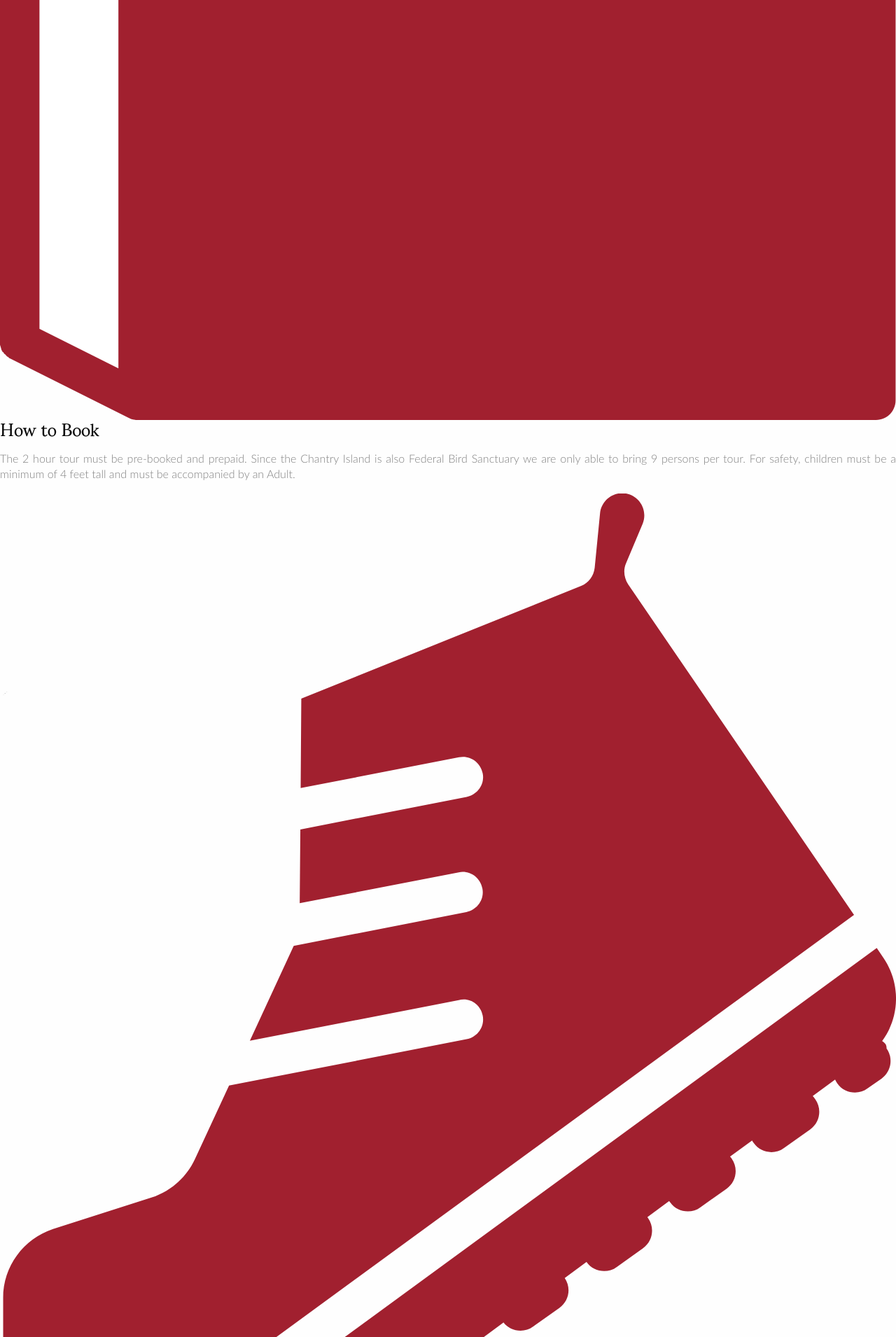
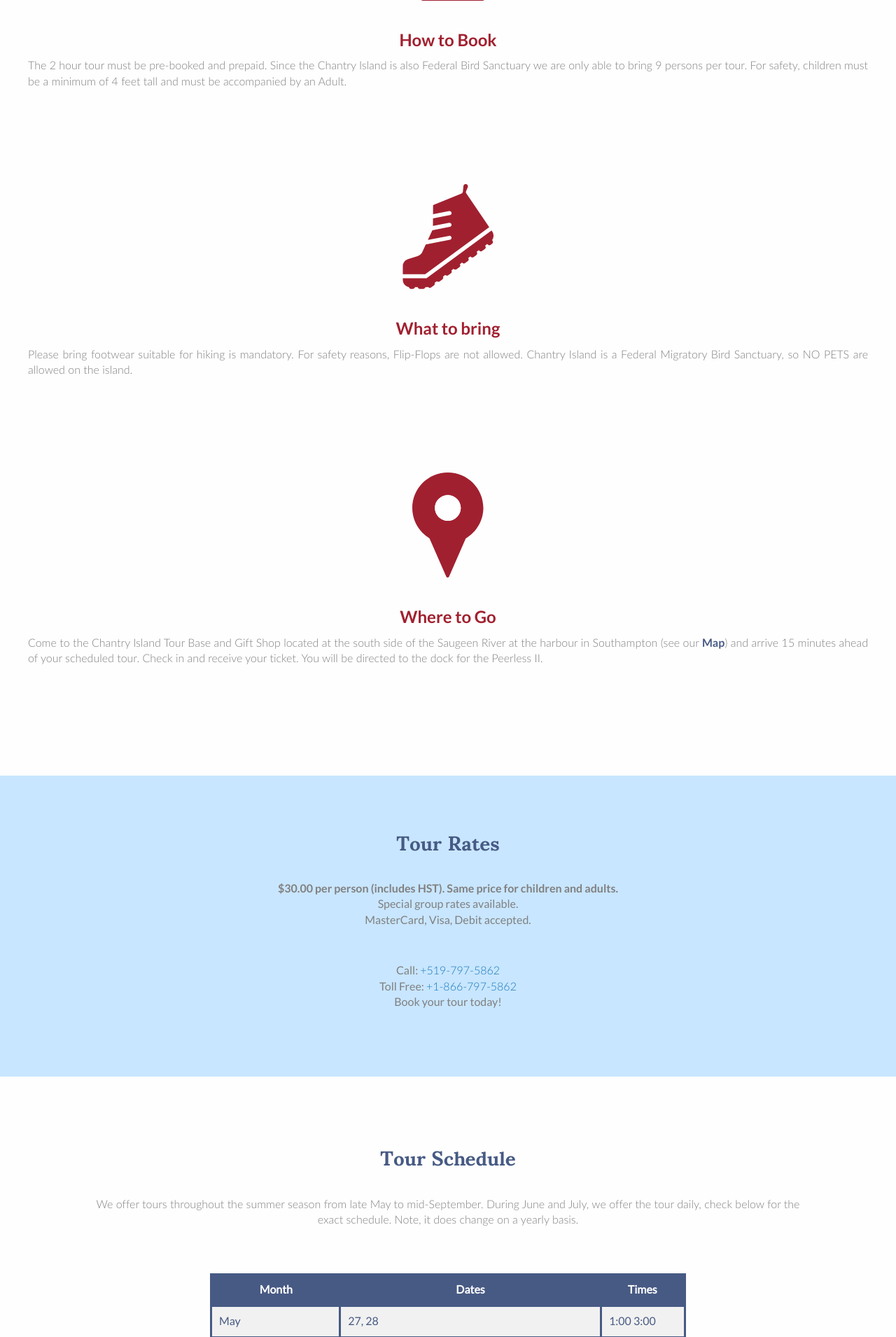
Before and after one commit to mvcrossley/crossley-koza-chantry-island, a PHP site: page /tours.php in a window 1280 px wide. Shown: the part 2138-4048 px from the top of the page at 70% size. Run offline with PHP 8.4, Linux system fonts and the light colour scheme; some libraries are stand-ins or nearby versions.

Commit message:
Add files via upload

```diff
--- a/css/app.css
+++ b/css/app.css
@@ -45,7 +45,7 @@
 /*---------------------------------------------------------------------------------CSS RESET------------------*/
 
 body, html {
-    font-size: 100%
+    font-size: 100%;
     margin: 0 auto;
     padding: 0;
 }
@@ -284,16 +284,139 @@ a{
     width: 80px;
 }
 
+
+/*-------------------------------------------------TOUR STARTS HERE------*/
+
+
 #history h2
 {
     margin-top: 20px;
 }
 
+#tourHeader {
+  background-color: #a1202f;
+  margin-bottom: 30px;
+}
+
+#tourHeader h2, #tourRates h2, #tourSchedule h2 {
+    text-align: center;
+    font-family: 'sumanabold';
+    font-size: 1.8em;
+    margin-top: 100px;
+}
+
+#tourHeader h2 {
+    margin-top: 50px;
+}
+
+#tourHeader p, #tourRates p, #tourSchedule p {
+    margin-top: 30px;
+    text-align: center;
+    font-size: 1em;
+}
+
+#tourHeader .downarrow {
+    width: 80px;
+}
+
+#tourInfo{
+    background-color: #475a84;
+}
+
+#tInfo{
+    padding-top: 50px;
+    height: auto;
+}
+
+#tInfo h2{
+    font-size: 1.7em;
+}
+
+#tInfo p{
+    font-size: 1em;
+}
+
+#tourDetails{
+    margin: 100px auto;
+}
+
+.tourDetail{
+    padding: 40px;
+    text-align: center;
+}
+
+.tourDetail h3{
+    font-family: 'latobold', sans-serif;
+    font-size: 1.5em;
+    text-align: center;
+    color: #a1202f;
+}
+
+.tourDetail p{
+    font-size: 1em;
+}
+.tourDetail p a{
+    font-family: 'latobold', sans-serif;
+}
+
+.tourDetail img{
+    height: 150px;
+    margin: 40px 20px;
+}
+
+#tourRates{
+    background-color: #c8e6ff;
+}
+
+#tourRates h2{
+    margin-top: 80px;
+}
+
+#tourRates p{
+    font-size: 1em;
+    font-family: 'latoregular', sans-serif;
+}
+#tourRates p span{
+    font-family: 'latobold';
+}
+
+#tourTable{
+    padding: 30px 10px;
+    margin: 0 auto;
+    max-width: 700px;
+}
+
+#tourTable table, #tourTable tr, #tourTable td{
+    border: 3px solid #475a84;
+    border-collapse: collapse;
+}
+
+#tourTable th{
+    background-color: #475a84;
+    color: white;
+}
+
+#tourTable tr{
+    font-family: 'latoregular';
+    color: #475a84;
+}
+
+#tSchedule p span{
+    font-family: 'latobold';
+    font-size: 1.3em;
+}
+
+#tSchedule {
+    margin-bottom: 50px;
+    height: auto;
+}
+
+
+
 /*--------------------------------------------------DONATE STARTS HERE-----*/
 #donateBanner {
-    background-color: #a1202f;
-    margin-bottom: 30px;
-}
+  background-color: #a1202F;
+  margin-bottom: 30px;
 
 #donateBanner h2 {
     font-size: 1.8em;
@@ -353,37 +476,12 @@ a{
     width: 500px;
 }
 
-/*--------------------------------------------------GALLERY STARTS HERE-----*/
-
-#gallerybanner {
-    background-color: #475A84;
-    margin-bottom: 30px;
-}
-
-#gallerybanner h2 {
-    font-size: 1.8em;
-    margin-top: 60px;
-}
-#gallerybanner p {
-    margin-top: 30px;
-    font-size: 1em;
-}
-
-#gallerybanner .downarrow {
-    width: 80px;
-}
-
-#thumbs1
-{
-    height: 600px;
-}
 
 /*--------------------------------------------------CONTACT FOOTER STARTS HERE-----*/
 
 #contactFooter{
     background-color: #475A84;
     padding: 100px 20px;
-
 }
 
 #locationSec{
@@ -595,6 +693,13 @@ a{
         margin-top: 115px;
     }
 
+
+/*----------------------TOUR---------------*/
+
+
+
+
+
 /*----------------------CONTACT---------------*/
     #geography h2{
         margin-top: 0;
@@ -606,7 +711,6 @@ a{
 
     #contactUs{
         padding: 0;
-
     }
 
     #contactInfo {
@@ -616,6 +720,7 @@ a{
 
     #contactInfo p {
         text-align: left;
+        font-size: 1em;
     }
 
     #contactMap iframe {
@@ -748,7 +853,6 @@ a{
         margin-top: 80px;
     }
 
-
 /*---------------CONTACT---------------*/
     #contactMap iframe{
         height: 450px;
```
